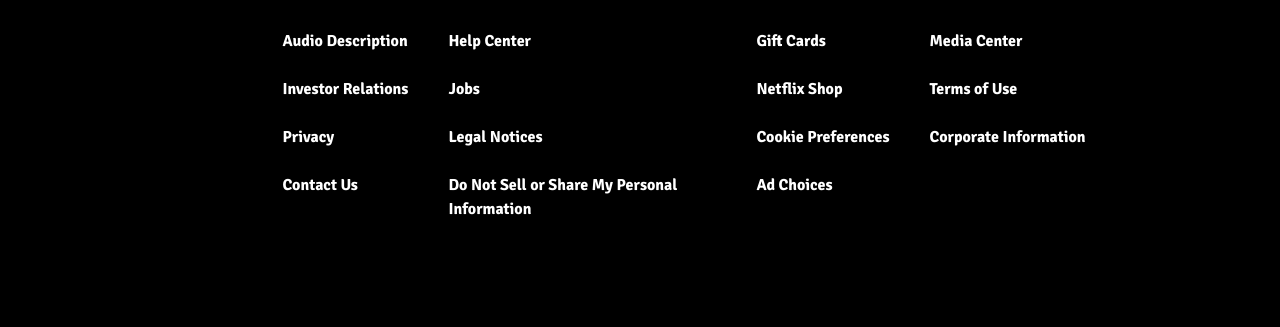
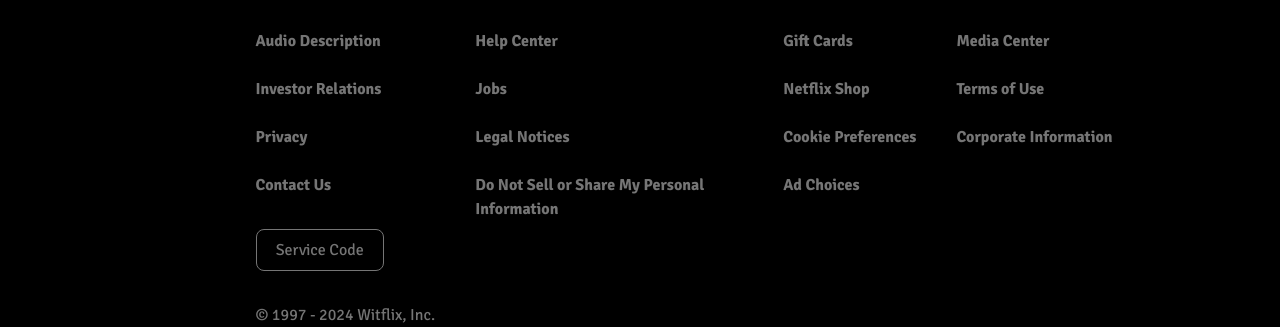
Before and after one commit to gokcanparlaktas/witflix, a website built with Vite: page mainpage.html in a window 1280 px wide. Shown: the part 1239-1566 px from the top of the page. Before the commit the page ends 1460 px from the top, so only its background shows below. Built offline with nearby package versions, Linux system fonts and the light colour scheme.

Commit message:
Last button added

```diff
--- a/mainpage.html
+++ b/mainpage.html
@@ -194,7 +194,7 @@
         </section>
       </section>
       <footer class="body-padding-left white">
-        <div class="flex margin-left gap-m margin-m">
+        <div class="flex gap-m margin-m">
           <i class="fa-brands fa-facebook"></i>
           <i class="fa-brands fa-twitter"></i>
           <i class="fa-brands fa-instagram"></i>
@@ -204,59 +204,65 @@
             <ul class="flex-col">
               <a
                 class="text-decoration"
-                style="color: var(--typographyColor-gray2)"
+                style="color: var(--text-dark)"
                 href="#"
                 ><strong>Audio Description</strong></a
               >
               <br />
               <a
                 class="text-decoration"
-                style="color: var(--typographyColor-gray2)"
+                style="color: var(--text-dark)"
                 href="#"
                 ><strong>Investor Relations</strong></a
               >
               <br />
               <a
                 class="text-decoration"
-                style="color: var(--typographyColor-gray2)"
+                style="color: var(--text-dark)"
                 href="#"
                 ><strong>Privacy</strong></a
               >
               <br />
               <a
                 class="text-decoration"
-                style="color: var(--typographyColor-gray2)"
+                style="color: var(--text-dark)"
                 href="#"
                 ><strong>Contact Us</strong></a
               >
+              <div class="mt-m">
+                <button class="outline-button">Service Code</button>
+              </div>
+              <div class="mt-m" style="color: var(--text-dark)">
+                <p>© 1997 - 2024 Witflix, Inc.</p>
+              </div>
             </ul>
           </div>
-          <div class="footer-column" style="width: 25%">
+          <div class="" style="width: 25%">
             <ul class="flex-col">
               <a
                 class="text-decoration"
-                style="color: var(--typographyColor-gray2)"
+                style="color: var(--text-dark)"
                 href="#"
                 ><strong>Help Center</strong></a
               >
               <br />
               <a
                 class="text-decoration"
-                style="color: var(--typographyColor-gray2)"
+                style="color: var(--text-dark)"
                 href="#"
                 ><strong>Jobs</strong></a
               >
               <br />
               <a
                 class="text-decoration"
-                style="color: var(--typographyColor-gray2)"
+                style="color: var(--text-dark)"
                 href="#"
                 ><strong>Legal Notices</strong></a
               >
               <br />
               <a
                 class="text-decoration"
-                style="color: var(--typographyColor-gray2)"
+                style="color: var(--text-dark)"
                 href="#"
                 ><strong
                   >Do Not Sell or Share My Personal Information</strong
@@ -264,56 +270,56 @@
               >
             </ul>
           </div>
-          <div class="footer-column white">
+          <div class="white">
             <ul class="flex-col">
               <a
                 class="text-decoration"
-                style="color: var(--typographyColor-gray2)"
+                style="color: var(--text-dark)"
                 href="#"
                 ><strong>Gift Cards</strong></a
               >
               <br />
               <a
                 class="text-decoration"
-                style="color: var(--typographyColor-gray2)"
+                style="color: var(--text-dark)"
                 href="#"
                 ><strong>Netflix Shop</strong></a
               >
               <br />
               <a
                 class="text-decoration"
-                style="color: var(--typographyColor-gray2)"
+                style="color: var(--text-dark)"
                 href="#"
                 ><strong>Cookie Preferences</strong></a
               >
               <br />
               <a
                 class="text-decoration"
-                style="color: var(--typographyColor-gray2)"
+                style="color: var(--text-dark)"
                 href="#"
                 ><strong>Ad Choices</strong></a
               >
             </ul>
           </div>
-          <div class="footer-column">
+          <div class="text-decoration">
             <ul class="flex-col">
               <a
                 class="text-decoration"
-                style="color: var(--typographyColor-gray2)"
+                style="color: var(--text-dark)"
                 href="#"
                 ><strong>Media Center</strong></a
               >
               <br />
               <a
                 class="text-decoration"
-                style="color: var(--typographyColor-gray2)"
+                style="color: var(--text-dark)"
                 href="#"
                 ><strong>Terms of Use</strong></a
               >
               <br />
               <a
                 class="text-decoration"
-                style="color: var(--typographyColor-gray2)"
+                style="color: var(--text-dark)"
                 href="#"
                 ><strong>Corporate Information</strong></a
               >
--- a/style.css
+++ b/style.css
@@ -259,6 +259,12 @@
   max-width: 500px;
   margin: 5rem 0;
 }
+a strong {
+  &:hover {
+    color: var(--primary-red);
+    transition: all 0.3s ease-in-out;
+  }
+}
 /* CSS NESTING */
 
 nav a {
```
